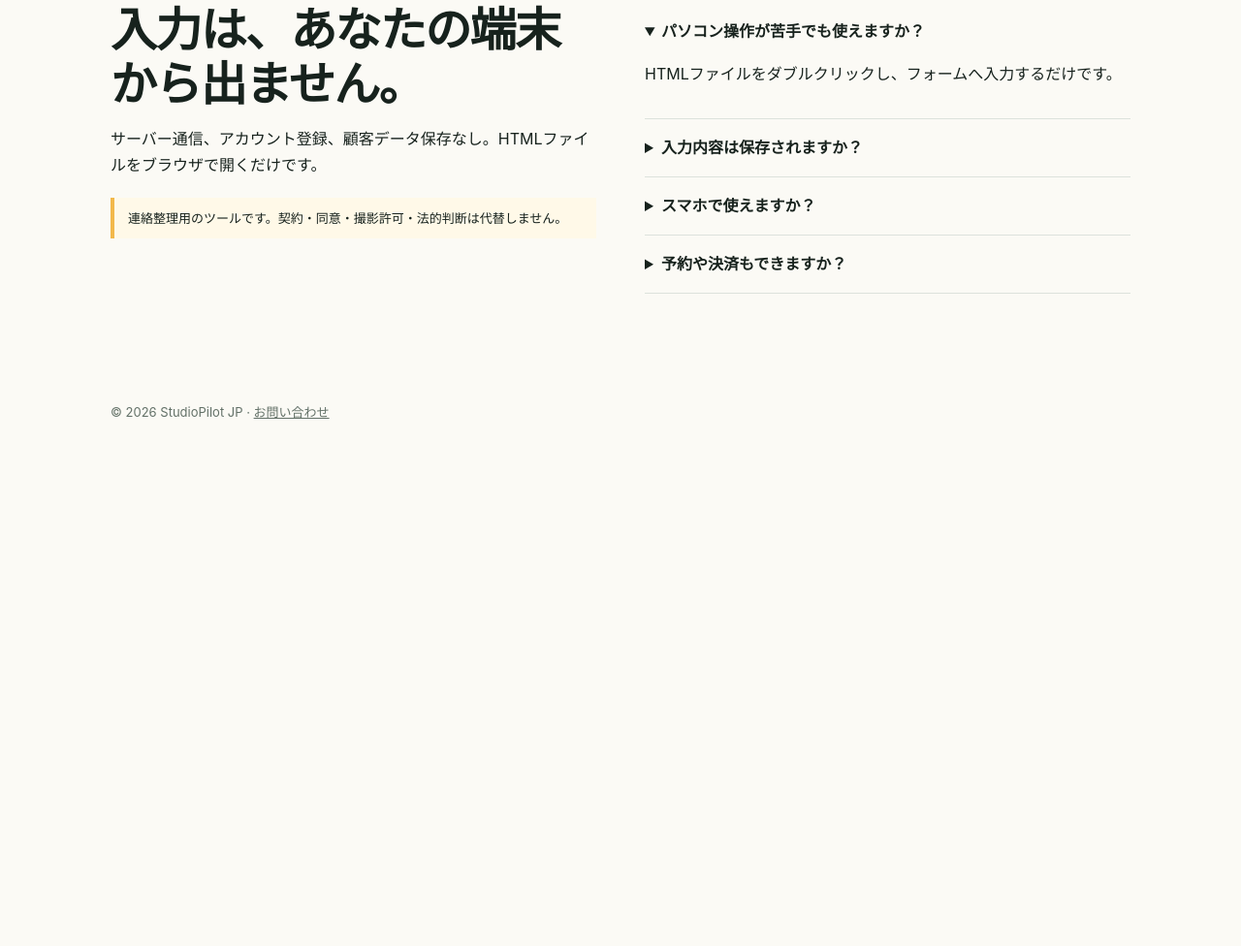
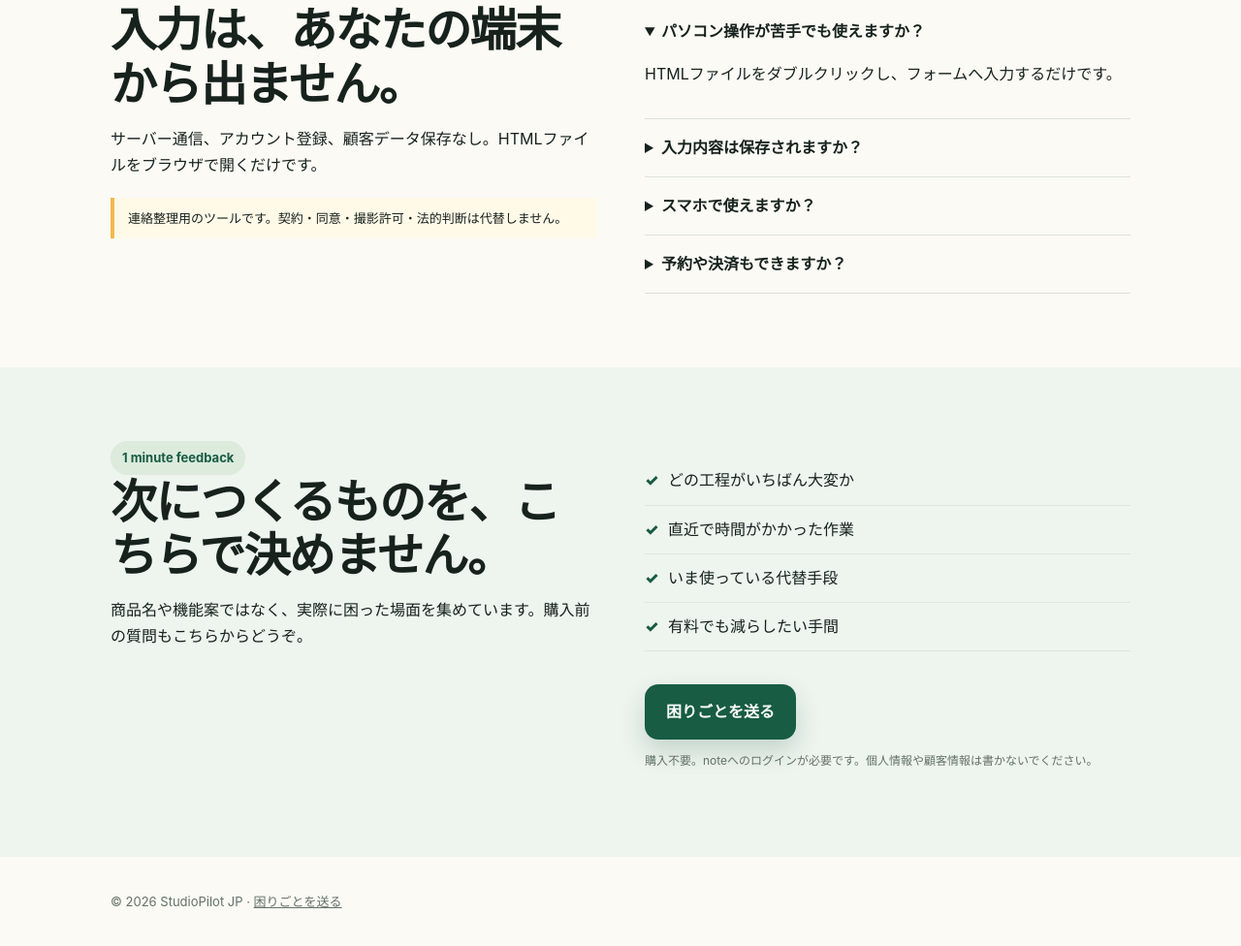
Before and after one commit to yohei1734/studio-pilot-jp, a plain HTML site: page index.html in a window 1280 px wide. Shown: the part 1997-2973 px from the top of the page at 97% size. Before the commit the page ends 2469 px from the top, so only its background shows below. Drawn offline with Linux system fonts and the light colour scheme.

Commit message:
Add buyer feedback intake

```diff
--- a/index.html
+++ b/index.html
@@ -136,10 +136,29 @@
         </div>
       </div>
     </section>
+    <section class="section fit">
+      <div class="wrap split">
+        <div>
+          <span class="eyebrow">1 minute feedback</span>
+          <h2>次につくるものを、こちらで決めません。</h2>
+          <p>商品名や機能案ではなく、実際に困った場面を集めています。購入前の質問もこちらからどうぞ。</p>
+        </div>
+        <div>
+          <ul class="checks">
+            <li>どの工程がいちばん大変か</li>
+            <li>直近で時間がかかった作業</li>
+            <li>いま使っている代替手段</li>
+            <li>有料でも減らしたい手間</li>
+          </ul>
+          <a class="cta" href="https://note.com/studio_pilot_jp/message?utm_source=github_pages&amp;utm_medium=owned&amp;utm_campaign=feedback_v01">困りごとを送る</a>
+          <p class="note">購入不要。noteへのログインが必要です。個人情報や顧客情報は書かないでください。</p>
+        </div>
+      </div>
+    </section>
   </main>
   <footer class="footer">
     <div class="wrap">
-      © 2026 StudioPilot JP · <a href="https://github.com/yohei1734/studio-pilot-jp/issues">お問い合わせ</a>
+      © 2026 StudioPilot JP · <a href="https://note.com/studio_pilot_jp/message?utm_source=github_pages&amp;utm_medium=owned&amp;utm_campaign=feedback_v01">困りごとを送る</a>
     </div>
   </footer>
 </body>
```
